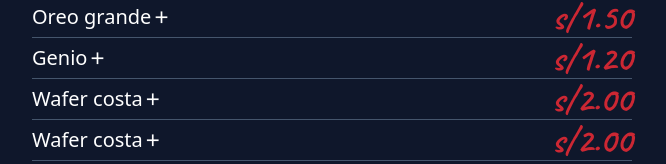
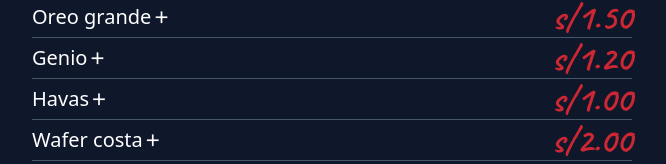
Before and after one commit to MiltonYV-DEV/lista-precios, a React (Vite) app: page / in a window 1280 px wide. Shown: the part 1865-2029 px from the top of the page, without its empty margins (308-974 px from the left). Built offline with nearby package versions, Linux system fonts and the light colour scheme.

Commit message:
Agregndo prouctos y mejorando carrito

```diff
--- a/src/App.jsx
+++ b/src/App.jsx
@@ -116,11 +116,11 @@ function App() {
 
       {/* Carrito de compras */}
       <div
-        className={`fixed bg-black/30 w-[400px] h-auto top-[20%] rounded-md m-3 flex flex-col justify-between transition-all ease-in ${
+        className={`fixed backdrop-blur-md bg-black/30 w-[350px] h-auto top-[80px] rounded-md m-3 flex flex-col justify-between transition-all ease-in ${
           switchCarrito ? "right-0" : "right-[-500px]"
         }`}
       >
-        <div className="w-[400px] h-[500px] right-0 rounded-md flex flex-col justify-between">
+        <div className="w-[350px] h-[440px] right-0 rounded-md flex flex-col justify-between">
           <button
             className="cursor-pointer absolute right-0 p-3 text-2xl"
             onClick={() => setSwitchCarrito(false)}
@@ -134,7 +134,7 @@ function App() {
           <div className="w-auto h-[85%] rounded-md overflow-y-auto px-3">
             {listaCarrito.map((item) => (
               <div className="flex justify-between items-center">
-                <p className="">{item.nombre}</p>
+                <p className="w-[220px] line-clamp-1 overflow-hidden" alt={item.nombre}>{item.nombre}</p>
                 <p className="text-green-500 text-xl font-bold">
                   {item.cantidad}
                 </p>
--- a/src/utils/listProducts.json
+++ b/src/utils/listProducts.json
@@ -216,8 +216,8 @@
     "categoria": "galleta"
   },
   {
-    "nombre": "Wafer costa",
-    "precio": 2.0,
+    "nombre": "Havas",
+    "precio": 1.0,
     "categoria": "galleta"
   },
   {
```
